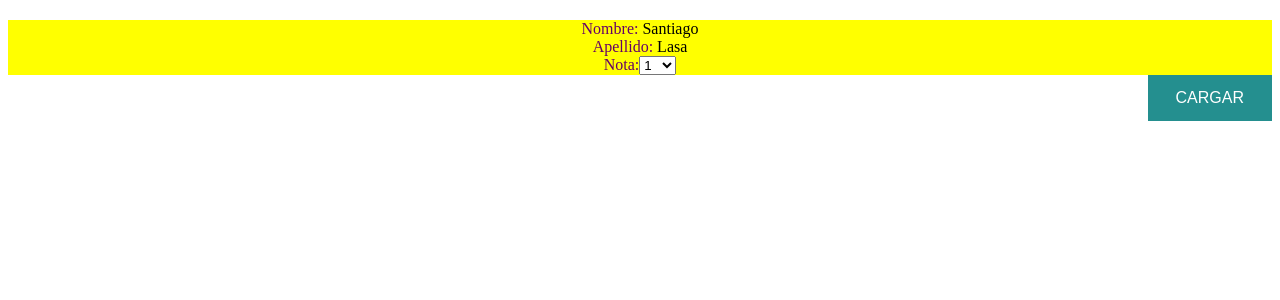
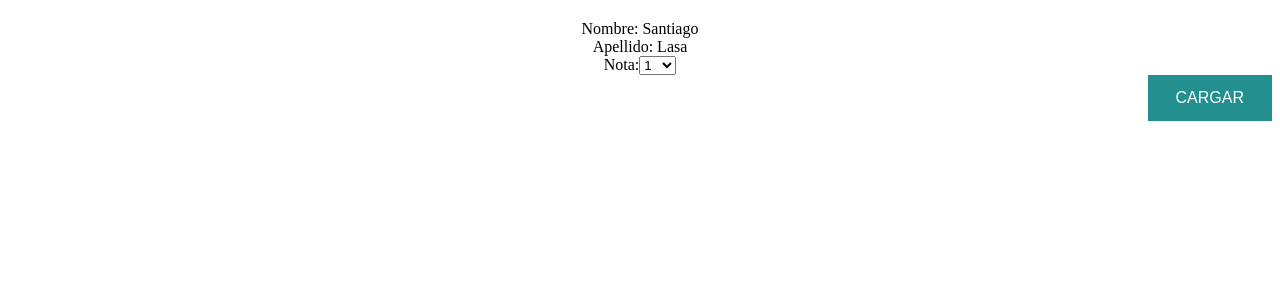
Before and after one commit to felipearias2024/DjangoSystem, a Django app: page /findStudent/123/ in a window 1280 px wide. Shown: the part 73-373 px from the top of the page. Run offline with Django 3.2, Linux system fonts and the light colour scheme; data comes from the database, SQL or seed files in the repository; both versions use the stored data as it was after the commit.

Commit message:
Almost Ready

```diff
--- a/DjangoProyect/app/models.py
+++ b/DjangoProyect/app/models.py
@@ -35,7 +35,7 @@ class Alumno(models.Model):
 class Notas(models.Model):
     valor = models.IntegerField('Valor de la nota')
     alumno = models.ForeignKey(Alumno)
-    materia = models.ForeignKey(Materia)
+    materia = models.ForeignKey(Materia, null=True)
 
     def __str__(self):
         return 'Nota de {}: {} en {}'.format(self.alumno.nombre_a, self.valor, self.materia.nombre_m)
--- a/DjangoProyect/app/templates/addNota.html
+++ b/DjangoProyect/app/templates/addNota.html
@@ -27,10 +27,10 @@
 
     <input type="hidden" value="" name="materia_id" id="materia_id">
 
-    <div class="w3-container" style="background-color: #ffff00">
-        <center><span class="style" id ="alumno_n"><a class="style" style="color: #660066">Nombre:</a> {{alumno.nombre_a}}</span></center>
-        <center><span class="style" id ="alumno_a"><a class="style" style="color: #660066">Apellido:</a> {{alumno.apellido_a}}</span></center>
-        <center><span class="style" id ="nota_alumno"><a class="style" style="color: #660066">Nota:</a></span><select value=1 onchange="myFunction(event)">
+    <div class="w3-container" style="background-color: #ffffff">
+        <center><span class="style" id ="alumno_n"><a class="style" style="color: #000000">Nombre:</a> {{alumno.nombre_a}}</span></center>
+        <center><span class="style" id ="alumno_a"><a class="style" style="color: #000000">Apellido:</a> {{alumno.apellido_a}}</span></center>
+        <center><span class="style" id ="nota_alumno"><a class="style" style="color: #000000">Nota:</a></span><select value=1 onchange="myFunction(event)">
             <option value="1">1</option>
             <option value="2">2</option>
             <option value="3">3</option>
--- a/DjangoProyect/app/templates/index.html
+++ b/DjangoProyect/app/templates/index.html
@@ -26,6 +26,8 @@
 
 </table>
 
+    <a href="{% url 'mostrar' %}">Crear Profesor</a>
+
     </body>
 
 </html>
--- a/DjangoProyect/app/views.py
+++ b/DjangoProyect/app/views.py
@@ -15,6 +15,9 @@ def index(request):
         a.cant_alumnos = cantidad
     return render(request,'index.html', {'cursos':materias})
 
+def mostrar(request):
+    return render(request,'createTeacher.html')
+
 def addNota(request):
     print "adding"
     if request.method == 'POST':
@@ -29,6 +32,23 @@ def addNota(request):
         new_nota = Notas(valor=nota, alumno=alumno, materia=materia)
         new_nota.save()
         return redirect('index')
+
+def createTeacher(request):
+    print "creating"
+    if request.method == 'POST':
+        nombre = request.POST['teacher_nombre']
+        apellido = request.POST['teacher_apellido']
+        dni = request.POST['teacher_dni']
+        print nombre
+        print apellido
+        print dni
+        profesor = Profesor(nombre_p=nombre, apellido_p=apellido,dni=dni)
+        profesor.save()
+        '''
+        'data': nombre + " fue creado"
+    return JsonResponse(data)
+    '''
+    return HttpResponse(profesor.nombre_p + " fue creado")
 
 def materia(request, pk):
     materia = Materia.objects.get(pk=pk)
--- a/DjangoProyect/config/urls.py
+++ b/DjangoProyect/config/urls.py
@@ -20,6 +20,8 @@ from app.views import *
 urlpatterns = [
     url(r'^admin/', admin.site.urls),
     url(r'^$', index, name="index"),
+    url(r'^crear/$', mostrar, name="mostrar"),
+    url(r'^createTeacher/$', createTeacher, name="createTeacher"),
     url(r'^materia/(?P<pk>\d+)/$', materia, name='materia'),
     url(r'^findStudent/(\d+)/$', findStudent, name='findStudent'),
     url(r'^addNota/$', addNota, name='addNota')
```
Also changed, not shown: DjangoProyect/app/templates/createTeacher.html (added, +21 -0 lines), DjangoProyect/app/migrations/0005_auto_20180410_1442.py (added), DjangoProyect/db.sqlite3, 11 other files.
